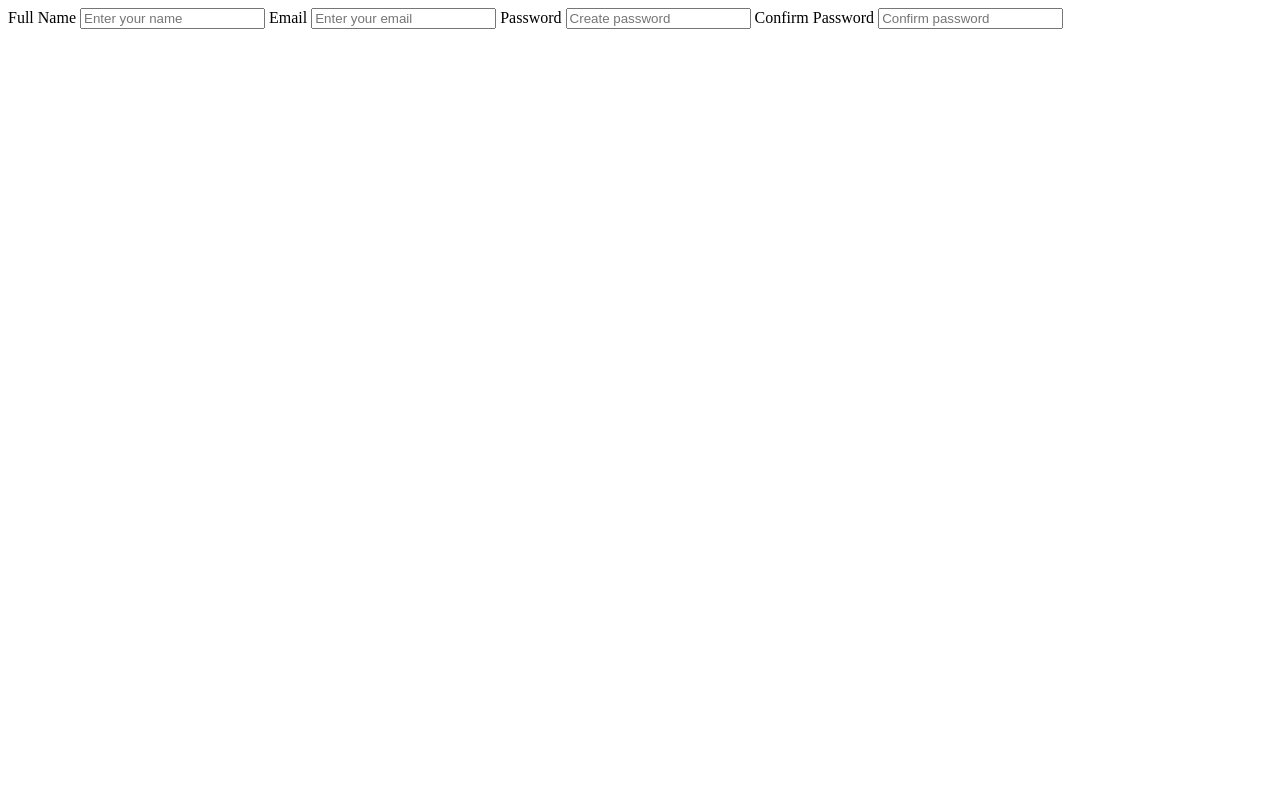
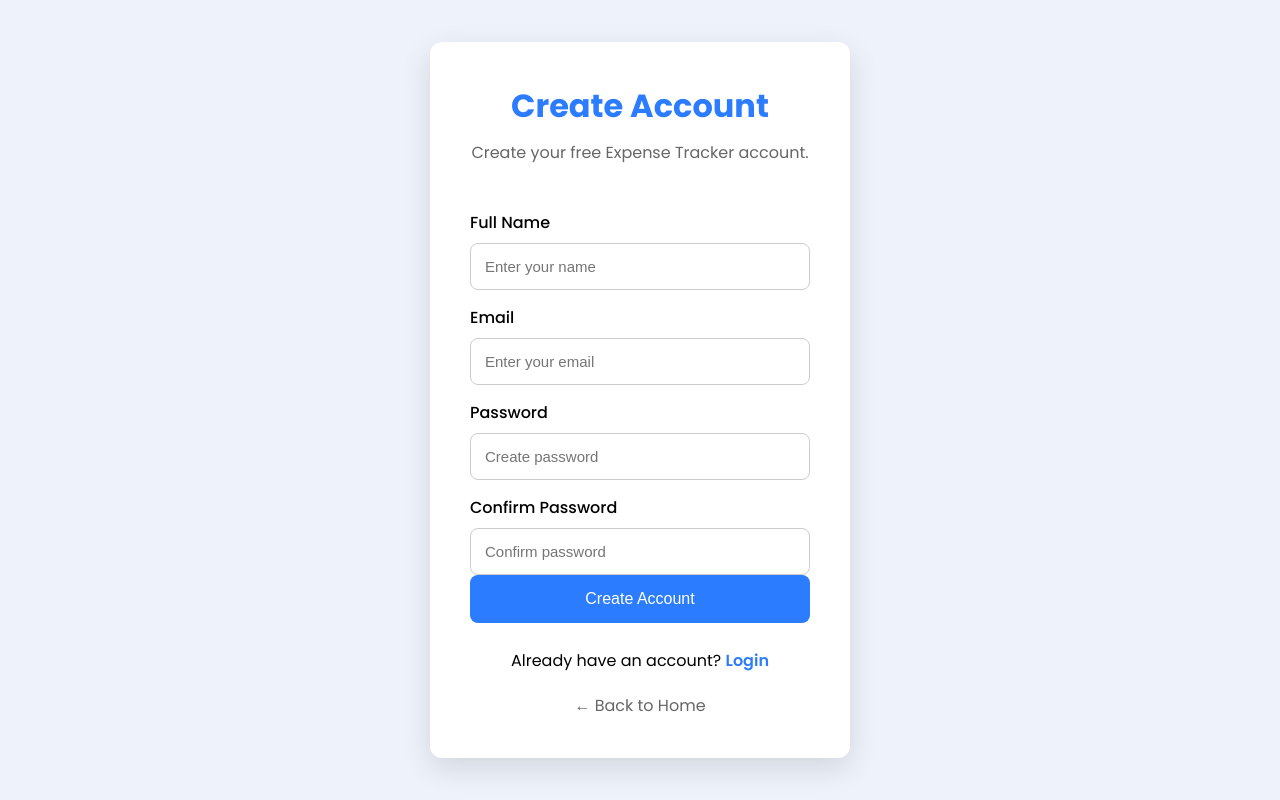
Before and after one commit to randhir885/Expense-Tracker, a plain HTML site: page signup.html in a window 1280 px wide. Drawn offline with Linux system fonts and the light colour scheme.

Commit message:
Update signup.html

```diff
--- a/signup.html
+++ b/signup.html
@@ -1,4 +1,33 @@
-<label>Full Name</label>
+<!DOCTYPE html>
+<html lang="en">
+
+<head>
+
+    <meta charset="UTF-8">
+
+    <meta name="viewport" content="width=device-width, initial-scale=1.0">
+
+    <title>Create Account | Expense Tracker</title>
+
+    <link rel="stylesheet" href="css/login.css">
+
+    <link href="https://fonts.googleapis.com/css2?family=Poppins:wght@300;400;500;600;700&display=swap" rel="stylesheet">
+
+</head>
+
+<body>
+
+    <div class="container">
+
+        <div class="login-card">
+
+            <h1>Create Account</h1>
+
+            <p>Create your free Expense Tracker account.</p>
+
+            <form id="signupForm">
+
+                <label for="fullName">Full Name</label>
 
                 <input
                     type="text"
@@ -7,7 +36,7 @@
                     required
                 >
 
-<label>Email</label>
+                <label for="email">Email</label>
 
                 <input
                     type="email"
@@ -16,7 +45,7 @@
                     required
                 >
 
-<label>Password</label>
+                <label for="password">Password</label>
 
                 <input
                     type="password"
@@ -25,7 +54,7 @@
                     required
                 >
 
-<label>Confirm Password</label>
+                <label for="confirmPassword">Confirm Password</label>
 
                 <input
                     type="password"
@@ -33,3 +62,38 @@
                     placeholder="Confirm password"
                     required
                 >
+
+                <button type="submit">
+                    Create Account
+                </button>
+
+            </form>
+
+            <div class="bottom-text">
+
+                Already have an account?
+
+                <a href="login.html">
+                    Login
+                </a>
+
+            </div>
+
+            <div class="back-home">
+
+                <a href="index.html">
+                    ← Back to Home
+                </a>
+
+            </div>
+
+        </div>
+
+    </div>
+
+    <script type="module" src="js/firebase.js"></script>
+    <script type="module" src="js/signup.js"></script>
+
+</body>
+
+</html>
```
Lines whose indentation alone changed are shown as unchanged.
